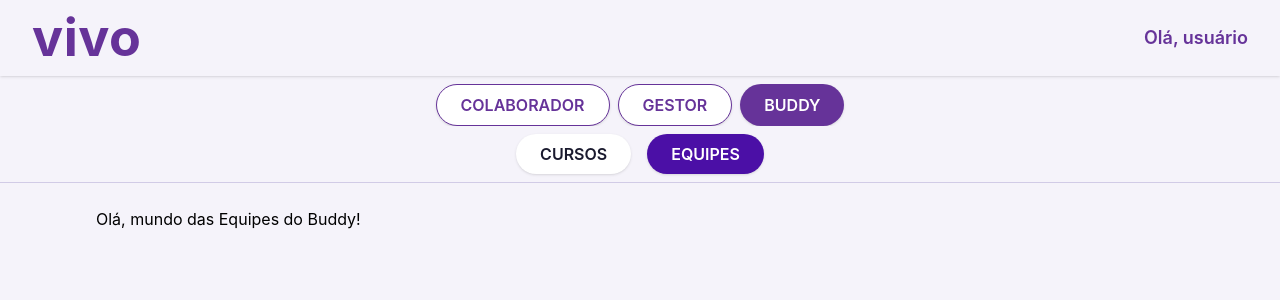
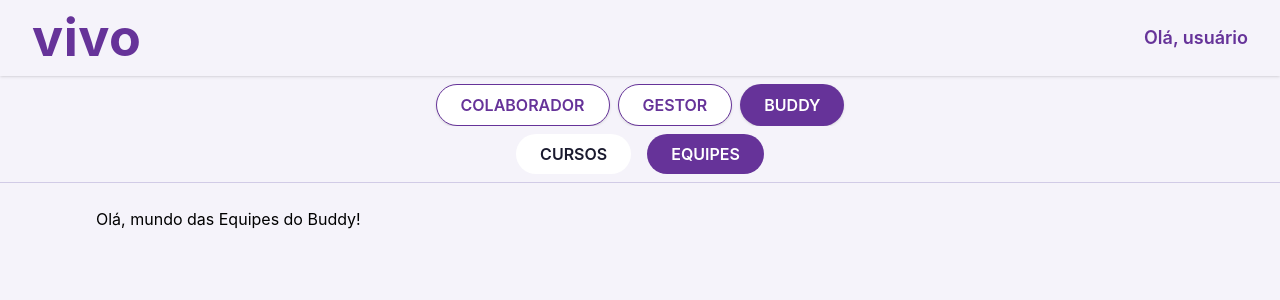
Before and after one commit to GustavoPMarques/VivaOn, a Next.js app: page /buddy/equipes in a window 1280 px wide. Shown: the top 300 px of the page. Built offline with nearby package versions, Linux system fonts and the light colour scheme.

Commit message:
fix cor menuSec

```diff
--- a/src/components/SecondaryMenu.tsx
+++ b/src/components/SecondaryMenu.tsx
@@ -22,9 +22,10 @@
           <button
             key={item.path}
             onClick={() => router.push(item.path)}
-            className={`flex items-center gap-2 px-4 py-1.5 sm:px-6 sm:py-2 rounded-full font-semibold transition-colors duration-200 whitespace-nowrap shadow-sm
-              ${pathname === item.path ? 'bg-[#4b0fa6] text-white' : 'text-[#1a1a2e] bg-white hover:bg-[#ede9f7]'}
+            className={`flex items-center gap-2 px-4 py-1.5 sm:px-6 sm:py-2 rounded-full font-semibold transition-colors duration-200 whitespace-nowrap shadow-sm focus:outline-none focus:ring-2 focus:ring-[#663399]
+              ${pathname === item.path ? 'bg-[#663399] text-white' : 'text-[#1a1a2e] bg-white hover:bg-[#ede9f7]'}
             `}
+            style={{ boxShadow: 'none' }}
           >
             {item.label}
           </button>
```
